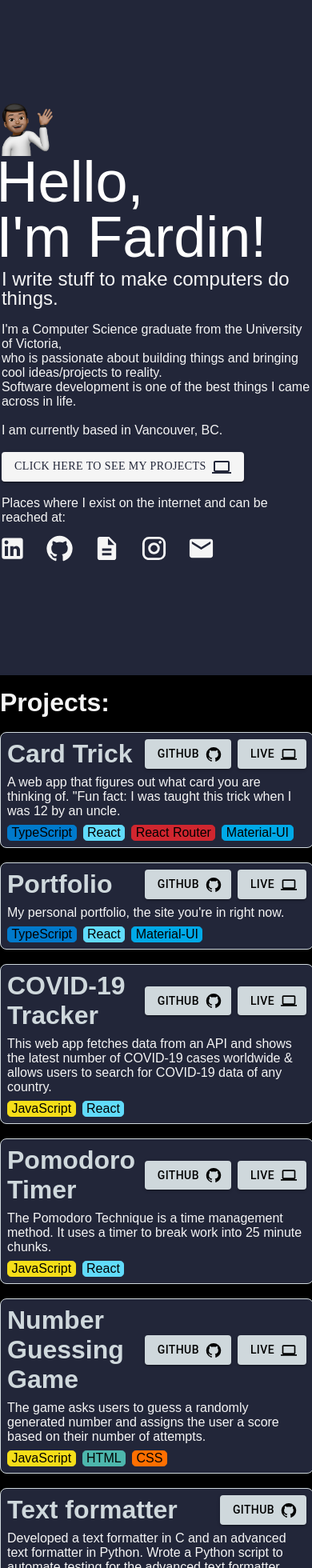
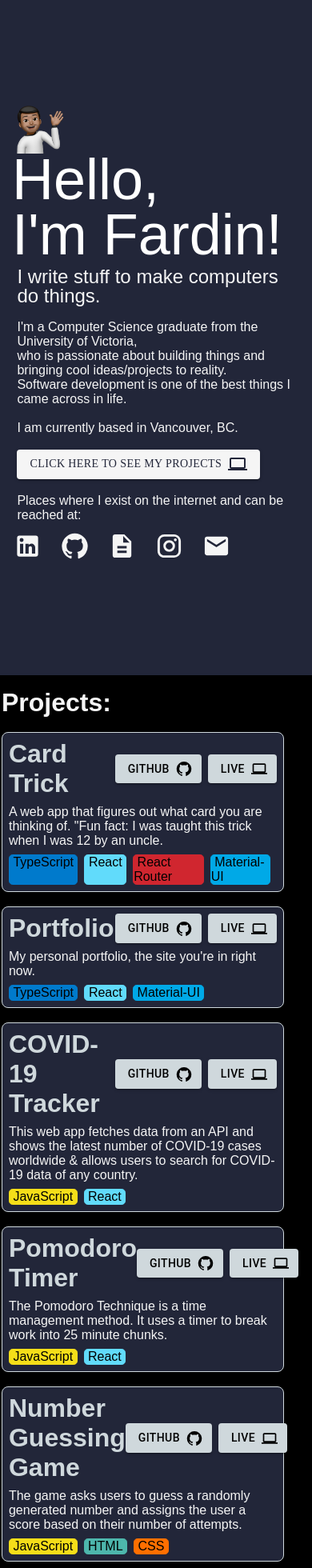
Before and after one commit to f2k5/f2k5.github.io, a React (Create React App) app: page / in a window 390 px wide. Shown: the top 1960 px of the page at 80% size. Built offline with nearby package versions, Linux system fonts and the light colour scheme.

Commit message:
Working on responsiveness

```diff
--- a/src/components/FirstPageProfileSection/FirstPageProfileSection.styles.css
+++ b/src/components/FirstPageProfileSection/FirstPageProfileSection.styles.css
@@ -32,13 +32,12 @@
     }
     .name-header-page-one {
         font-size: 3rem;
-        /* font-weight: 300;
-        margin-left: -0.4rem;
-        padding: 0;
-        text-align: left; */
     }
     ::-webkit-scrollbar {
         width: 0px;
+    }
+    .content-container {
+        width: 90%;
     }
 }
 
--- a/src/components/FirstPageProfileSection/FirstPageProfileSection.tsx
+++ b/src/components/FirstPageProfileSection/FirstPageProfileSection.tsx
@@ -67,7 +67,7 @@ const ProfileSection = () => {
     return (
         <div id = "srollUpToProfilePage" className = "profile-page">
             <section  className = "profile-section">
-                <div>
+                <div className = "content-container">
                     <img src = {fardinKhanMemoji} alt = "memoji"/>
                     <h1 className = "name-header-page-one h1-first">Hello,</h1>
                     <h1 className = "name-header-page-one">I'm Fardin!</h1>
--- a/src/components/ProjectContainer/ProjectContainer.styles.css
+++ b/src/components/ProjectContainer/ProjectContainer.styles.css
@@ -54,3 +54,9 @@ h1 {
     display: inline-block;
     margin-right: 0.5rem;
 }
+
+@media only screen and (max-width: 600px) {
+    .projectContainerBox {
+        width: 90%;
+    }
+}
--- a/src/components/SecondPageProjectsSection/SecondPageProjectsSection.tsx
+++ b/src/components/SecondPageProjectsSection/SecondPageProjectsSection.tsx
@@ -22,12 +22,16 @@ const ProjectSection = () => {
 
         @media only screen and (max-width: 600px) {
             width: 100%;
-            padding: 0;
+            padding: 0 0.5% 0 0.5%;
             .scroll-up-btn {
                 display: none;
             }
             ::-webkit-scrollbar {
                 width: 0px;
+            }
+            .box {
+                width: 90%;
+                padding: 0 0.5% 0 0.5%;
             }
         }
 
```
